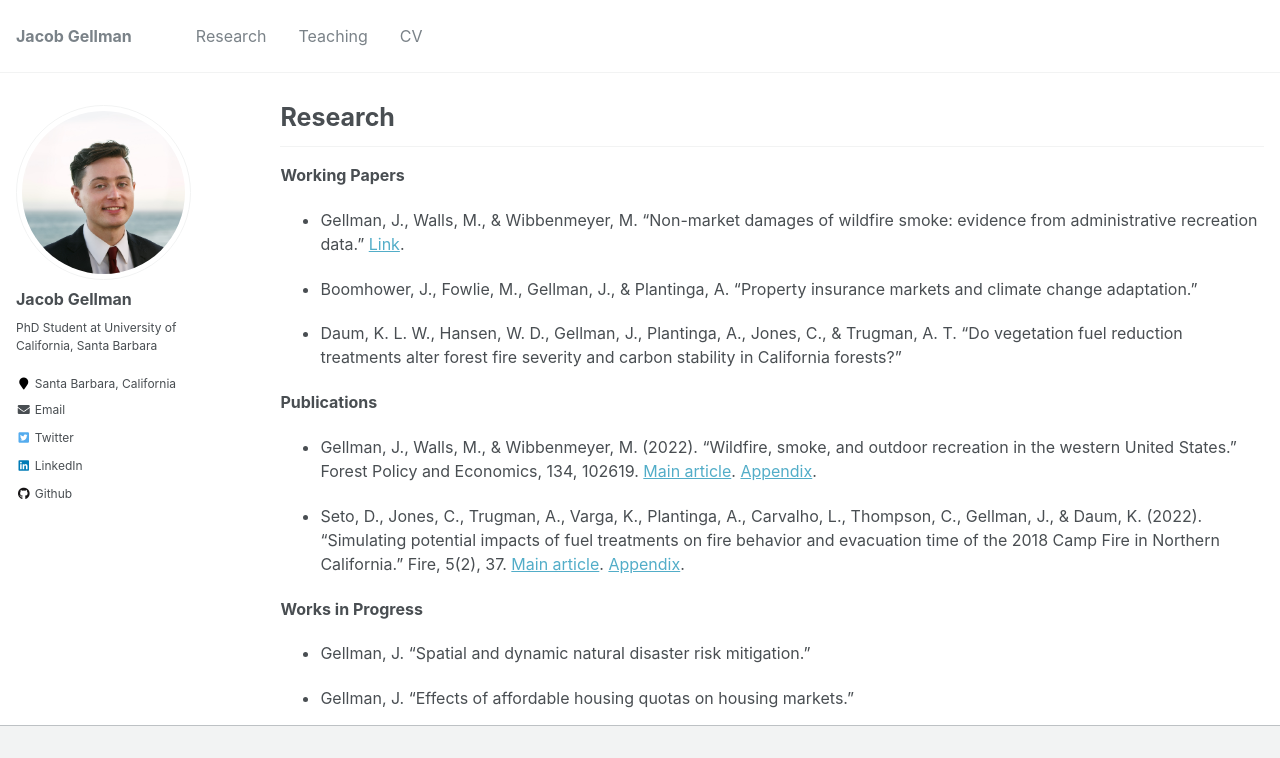
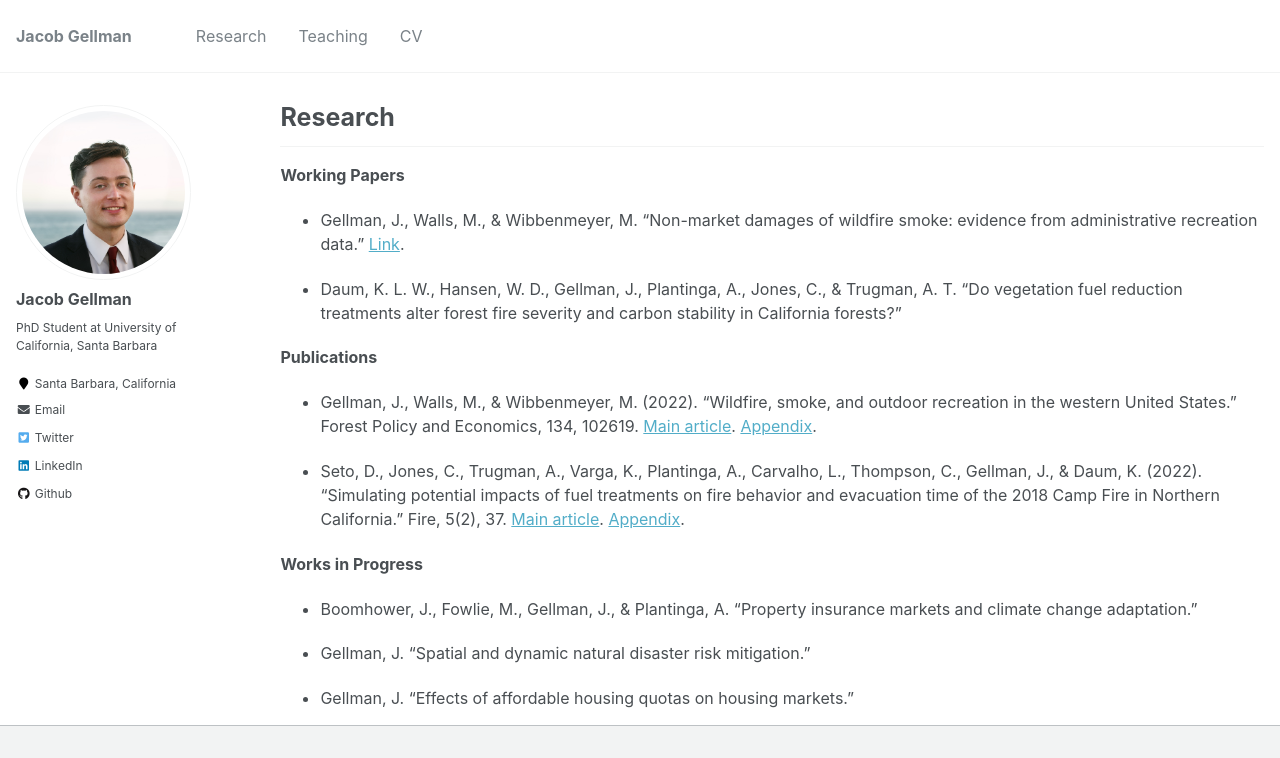
Before and after one commit to jacobgellman/jacobgellman.github.io, a Jekyll site: the page built from _pages/research.md, in a window 1280 px wide, cut to the strip 0-758 px from the top of the page. Built offline with Jekyll 4.4.1, drawn with Linux system fonts in a browser that asks for light colours; part of the change alters nothing that is shown.

```diff
--- a/_pages/research.md
+++ b/_pages/research.md
@@ -12,8 +12,6 @@ author_profile: true
 **Working Papers**
 * Gellman, J., Walls, M., & Wibbenmeyer, M. "Non-market damages of wildfire smoke: evidence from administrative recreation data." [Link](https://jacobgellman.github.io/files/gellman_wildfire_smoke_jmp.pdf).
 
-* Boomhower, J., Fowlie, M., Gellman, J., & Plantinga, A. "Property insurance markets and climate change adaptation."
-
 * Daum, K. L. W., Hansen, W. D., Gellman, J., Plantinga, A., Jones, C., & Trugman, A. T. "Do vegetation fuel reduction treatments alter forest fire severity and carbon stability in California forests?"
 
 **Publications**
@@ -23,6 +21,8 @@ author_profile: true
 
 **Works in Progress**
 
+* Boomhower, J., Fowlie, M., Gellman, J., & Plantinga, A. "Property insurance markets and climate change adaptation."
+
 * Gellman, J. "Spatial and dynamic natural disaster risk mitigation."
 
 * Gellman, J. "Effects of affordable housing quotas on housing markets."
```
Also changed, not shown: 1 other file.
